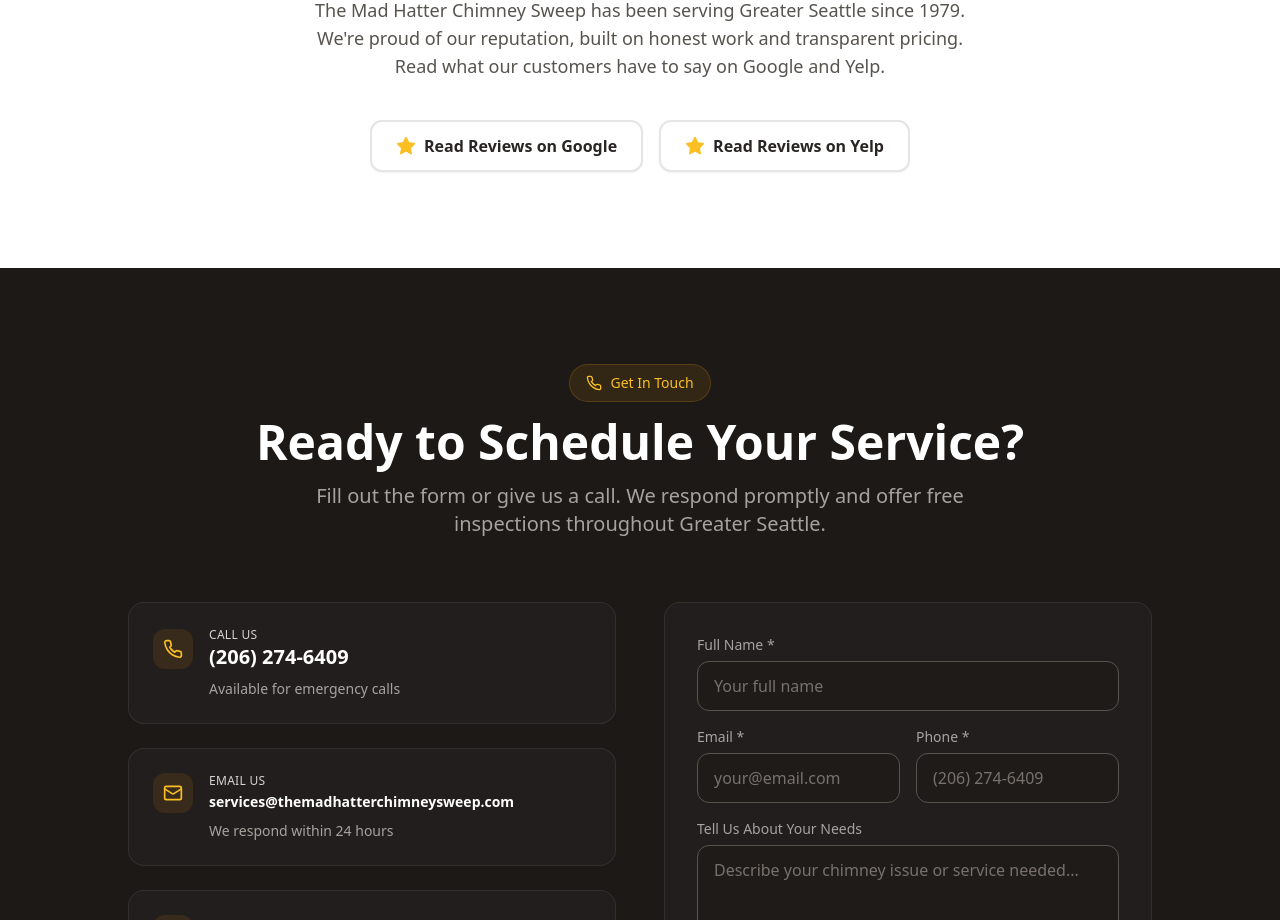
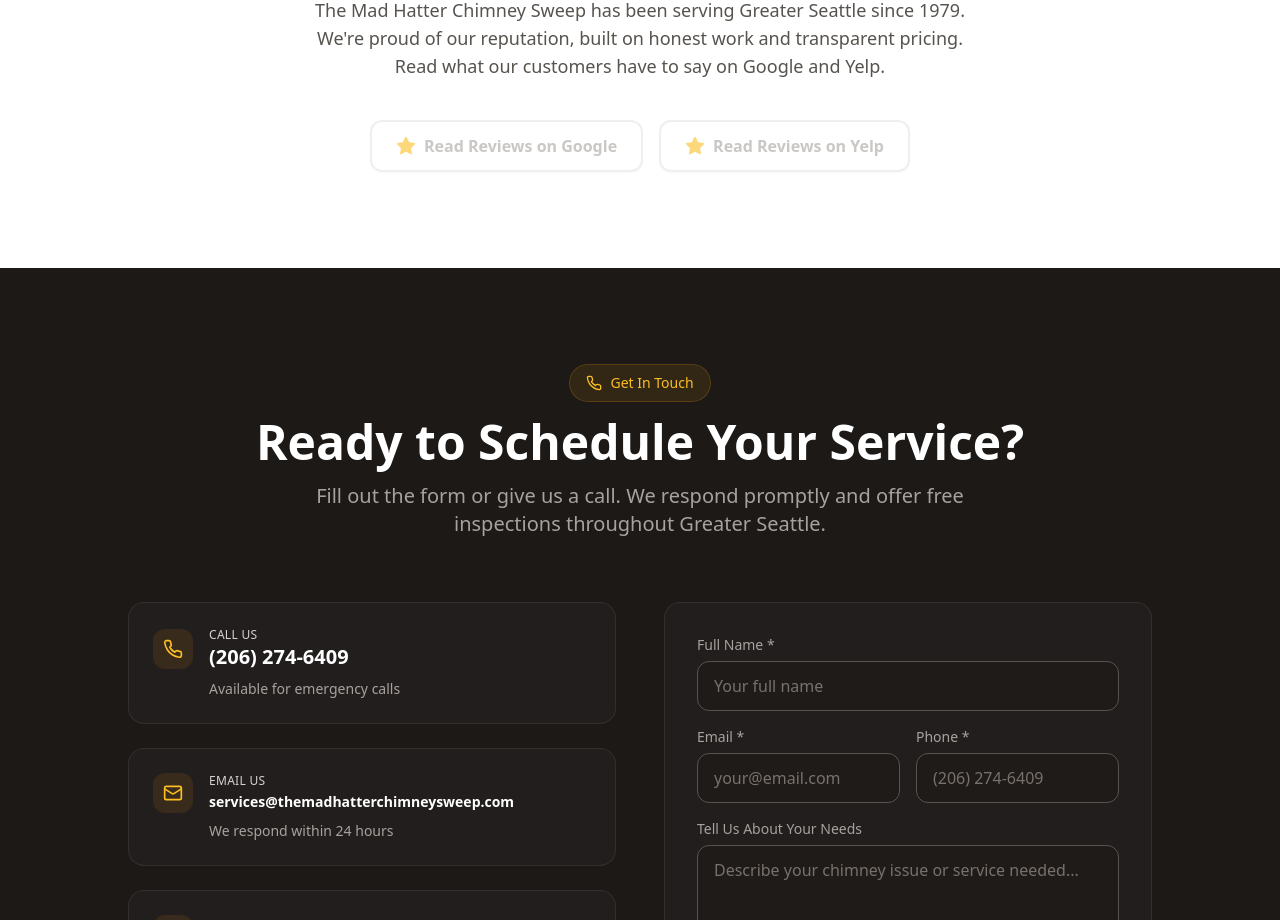
Before and after one commit to jaystonez/mad-hatter-chimney-sweep, a Next.js app: page / in a window 1280 px wide. Shown: the part 5280-6200 px from the top of the page. Built offline with nearby package versions, Linux system fonts and the light colour scheme; a web font is replaced by a local one.

Commit message:
fix: use disabled buttons for review CTAs instead of placeholder hrefs
Agent-Logs-Url: https://github.com/jaystonez/mad-hatter-chimney-sweep/sessions/fe349425-ece6-44c5-9e06-2f73a774c5c9

Co-authored-by: jaystonez <6628552+jaystonez@users.noreply.github.com>

```diff
--- a/components/testimonials.tsx
+++ b/components/testimonials.tsx
@@ -25,23 +25,27 @@ export default function Testimonials() {
 
           <div className="flex flex-col sm:flex-row gap-4 mt-4">
             {/* TODO: Replace with real Google Business Profile URL when available */}
-            <a
-              href="#TODO-google-business-profile-url"
-              className="inline-flex items-center gap-2 bg-white border-2 border-stone-200 hover:border-amber-400 text-stone-800 font-semibold px-6 py-3 rounded-xl shadow-sm hover:shadow-md transition-all"
-              aria-label="Read our reviews on Google"
+            <button
+              type="button"
+              disabled
+              aria-disabled="true"
+              className="inline-flex items-center gap-2 bg-white border-2 border-stone-200 text-stone-400 font-semibold px-6 py-3 rounded-xl shadow-sm cursor-not-allowed opacity-60"
+              title="Google review link coming soon"
             >
               <Star className="w-5 h-5 text-amber-400 fill-amber-400" />
               Read Reviews on Google
-            </a>
+            </button>
             {/* TODO: Replace with real Yelp Business Profile URL when available */}
-            <a
-              href="#TODO-yelp-business-profile-url"
-              className="inline-flex items-center gap-2 bg-white border-2 border-stone-200 hover:border-amber-400 text-stone-800 font-semibold px-6 py-3 rounded-xl shadow-sm hover:shadow-md transition-all"
-              aria-label="Read our reviews on Yelp"
+            <button
+              type="button"
+              disabled
+              aria-disabled="true"
+              className="inline-flex items-center gap-2 bg-white border-2 border-stone-200 text-stone-400 font-semibold px-6 py-3 rounded-xl shadow-sm cursor-not-allowed opacity-60"
+              title="Yelp review link coming soon"
             >
               <Star className="w-5 h-5 text-amber-400 fill-amber-400" />
               Read Reviews on Yelp
-            </a>
+            </button>
           </div>
         </div>
       </div>
```
